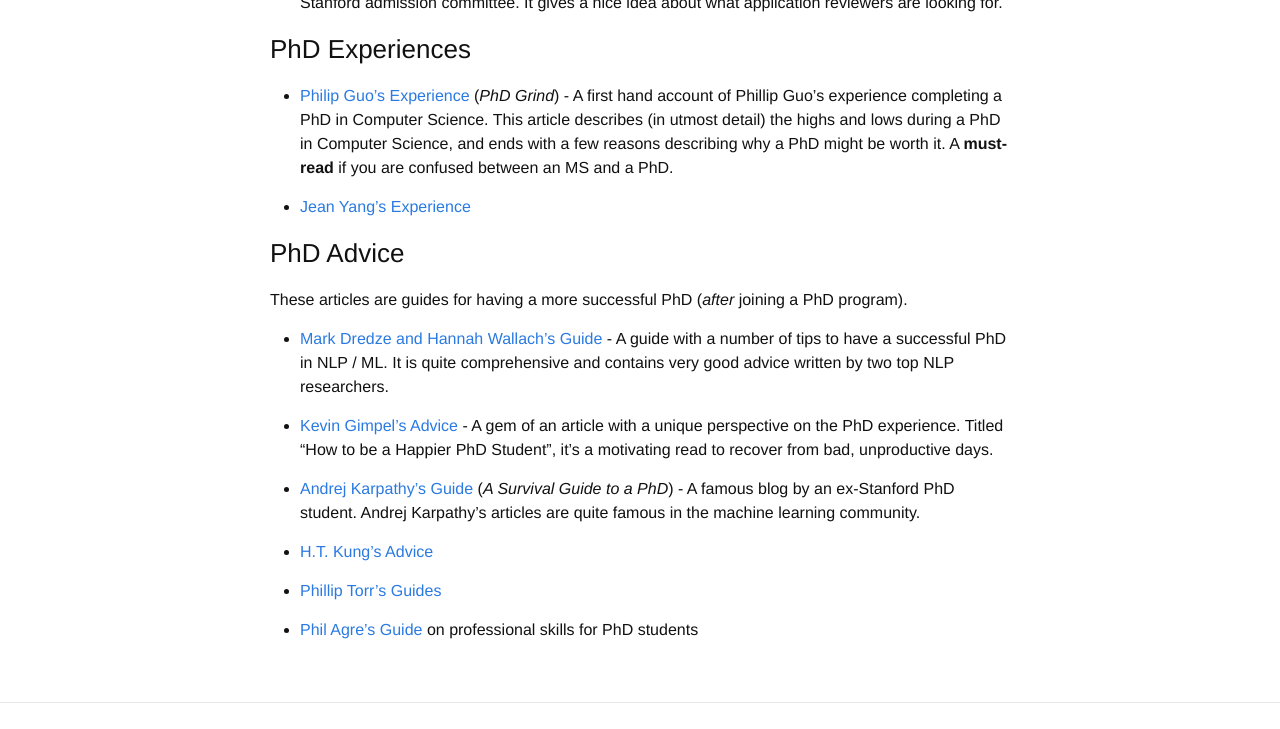
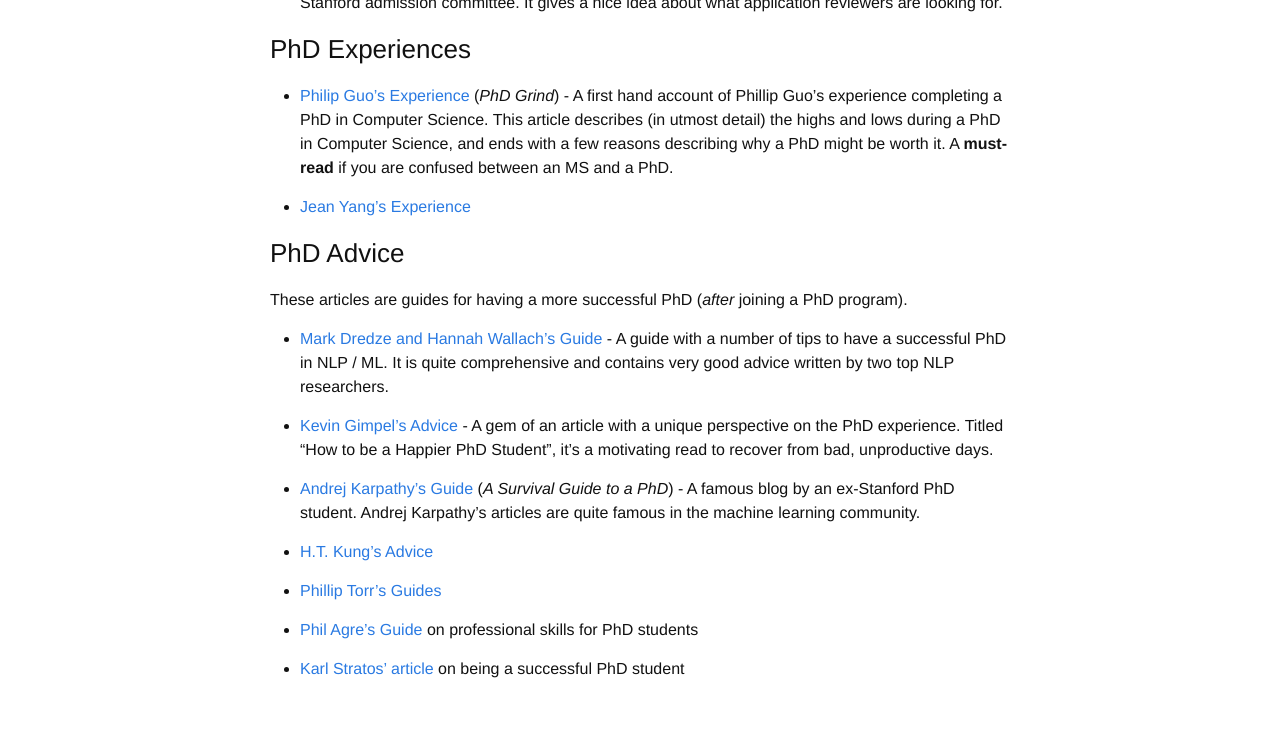
Before and after one commit to martiansideofthemoon/martiansideofthemoon.github.io, a Jekyll site: the page built from _posts/2018-05-30-grad-resources.markdown, in a window 1280 px wide and 900 px high, scrolled down 1940 px, cut to the strip 0-729 px from the top of the window. Built offline with Jekyll 4.4.1, drawn with Linux system fonts in a browser that asks for light colours; comment, search, counter and statistics services are not loaded.

Commit message:
adding Karl Stratos' advice article

```diff
--- a/_posts/2018-05-30-grad-resources.markdown
+++ b/_posts/2018-05-30-grad-resources.markdown
@@ -68,3 +68,5 @@ These articles are guides for having a more successful PhD (*after* joining a Ph
 * [Phillip Torr's Guides](http://www.robots.ox.ac.uk/~phst/)
 
 * [Phil Agre's Guide](https://web.archive.org/web/20070127110038/http://polaris.gseis.ucla.edu:80/pagre/network.html) on professional skills for PhD students
+
+* [Karl Stratos' article](http://karlstratos.com/#student) on being a successful PhD student
```
